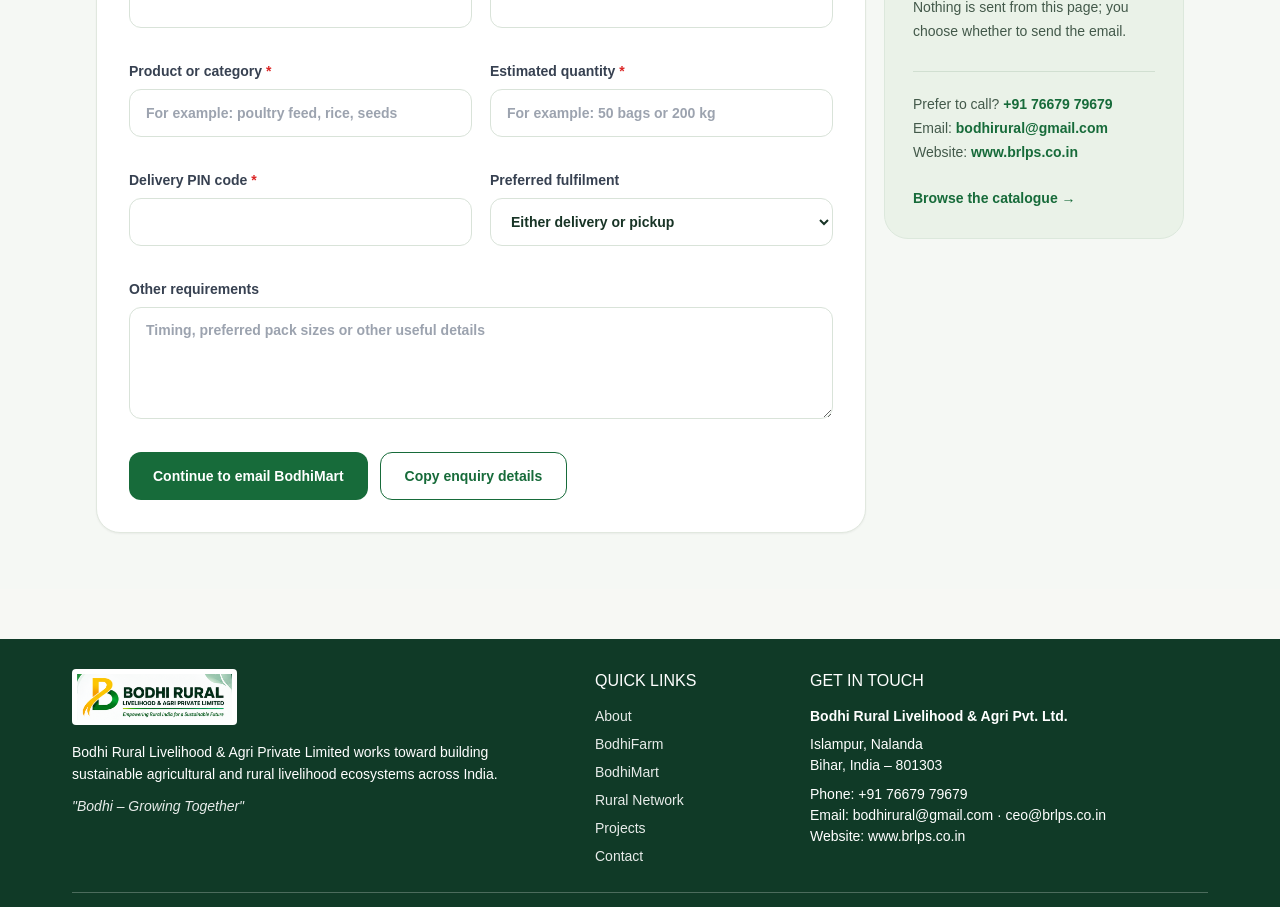
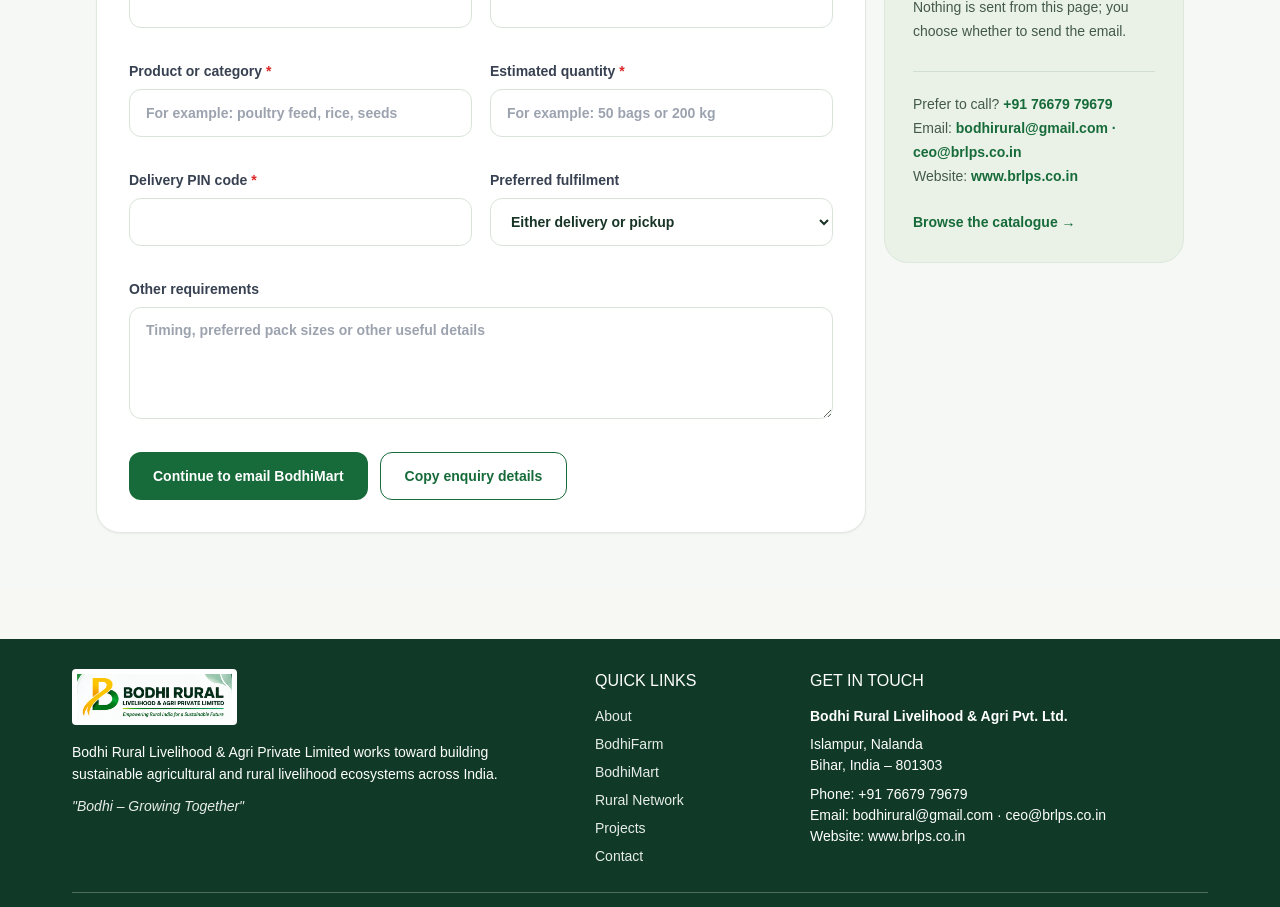
Before and after one commit to drdeepaksingh1/Bodhi-Rural, a Next.js app: page /bodhimart/business-enquiry in a window 1280 px wide. Shown: the part 800-1707 px from the top of the page. Built offline with nearby package versions, Linux system fonts and the light colour scheme.

Commit message:
Update BodhiMart public contacts and seller links

```diff
--- a/src/app/bodhimart/business-enquiry/page.tsx
+++ b/src/app/bodhimart/business-enquiry/page.tsx
@@ -36,7 +36,7 @@ export default function BodhiMartBusinessEnquiryPage() {
 
     setPrepared(true);
     window.location.href =
-      `mailto:bodhirural@gmail.com?subject=${encodeURIComponent('BodhiMart bulk sourcing enquiry')}&body=${encodeURIComponent(buildEmailBody(form))}`;
+      `mailto:bodhirural@gmail.com,ceo@brlps.co.in?subject=${encodeURIComponent('BodhiMart bulk sourcing enquiry')}&body=${encodeURIComponent(buildEmailBody(form))}`;
   }
 
   async function copyEmailDetails(event: React.MouseEvent<HTMLButtonElement>) {
@@ -45,9 +45,9 @@ export default function BodhiMartBusinessEnquiryPage() {
 
     try {
       await navigator.clipboard.writeText(buildEmailBody(form));
-      setCopyMessage('Enquiry details copied. Paste them into an email to bodhirural@gmail.com.');
+      setCopyMessage('Enquiry details copied. Paste them into an email to bodhirural@gmail.com or ceo@brlps.co.in.');
     } catch {
-      setCopyMessage('Copy was unavailable in this browser. Please use “Continue to email BodhiMart” or email bodhirural@gmail.com directly.');
+      setCopyMessage('Copy was unavailable in this browser. Please use “Continue to email BodhiMart” or email bodhirural@gmail.com or ceo@brlps.co.in directly.');
     }
   }
 
@@ -152,7 +152,7 @@ export default function BodhiMartBusinessEnquiryPage() {
           </ol>
           <div className="mt-7 border-t border-[#d1dfd1] pt-5 text-sm leading-6 text-[#43594a]">
             Prefer to call? <a className="font-bold text-[#176b3a] hover:underline" href="tel:+917667979679">+91 76679 79679</a>
-            <br />Email: <a className="font-bold text-[#176b3a] hover:underline" href="mailto:bodhirural@gmail.com">bodhirural@gmail.com</a>
+            <br />Email: <a className="font-bold text-[#176b3a] hover:underline" href="mailto:bodhirural@gmail.com,ceo@brlps.co.in">bodhirural@gmail.com · ceo@brlps.co.in</a>
             <br />Website: <a className="font-bold text-[#176b3a] hover:underline" href="https://www.brlps.co.in">www.brlps.co.in</a>
           </div>
           <Link href="/bodhimart/products" className="mt-6 inline-flex text-sm font-bold text-[#176b3a] hover:underline">
```
